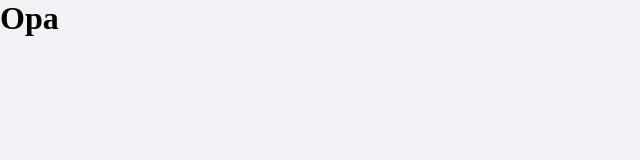
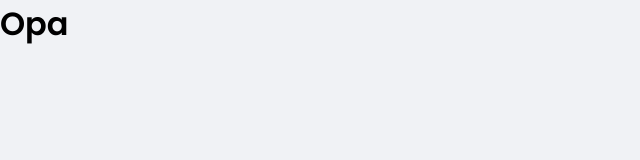
Before and after one commit to Larrire/Rocketseat-dt-money, a React (Create React App) app: page / in a window 1280 px wide. Shown: the top 160 px of the page, without its empty margins (0-640 px from the left). Built offline with nearby package versions, Linux system fonts and the light colour scheme.

Commit message:
Definindo configurações de fonte no estilo do projeto

```diff
--- a/src/styles/global.ts
+++ b/src/styles/global.ts
@@ -35,6 +35,15 @@ export const GlobalStyle = createGlobalStyle`
     -webkit-font-smoothing: antialised;
   }
 
+  body, input, textarea, button {
+    font-family: 'Poppins', sans-serif;
+    font-weight: 400;
+  }
+
+  h1, h2, h3, h4 h5, h6, strong {
+    font-weight: 600;
+  }
+
   button {
     cursor: pointer;
   }
```
